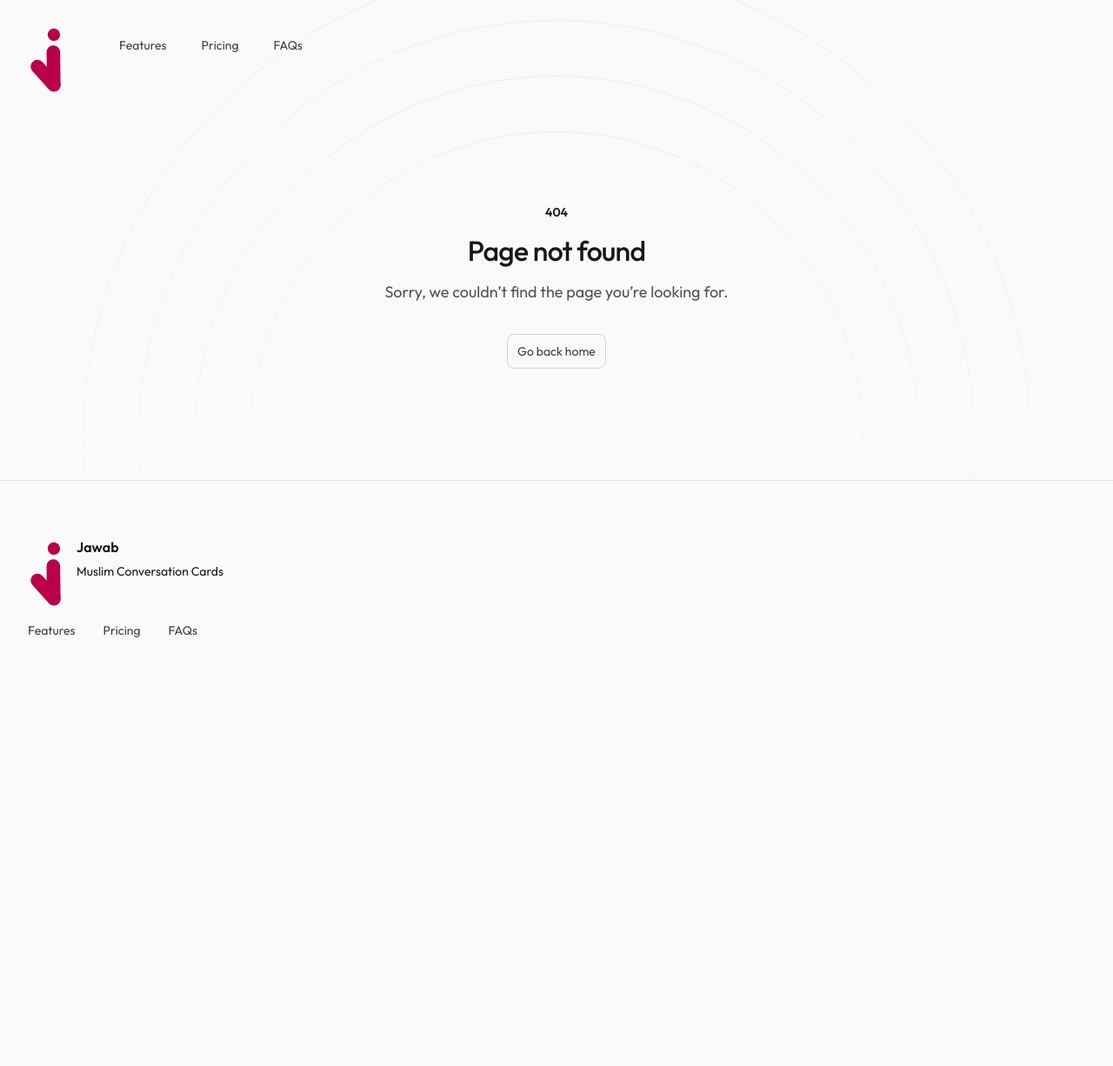
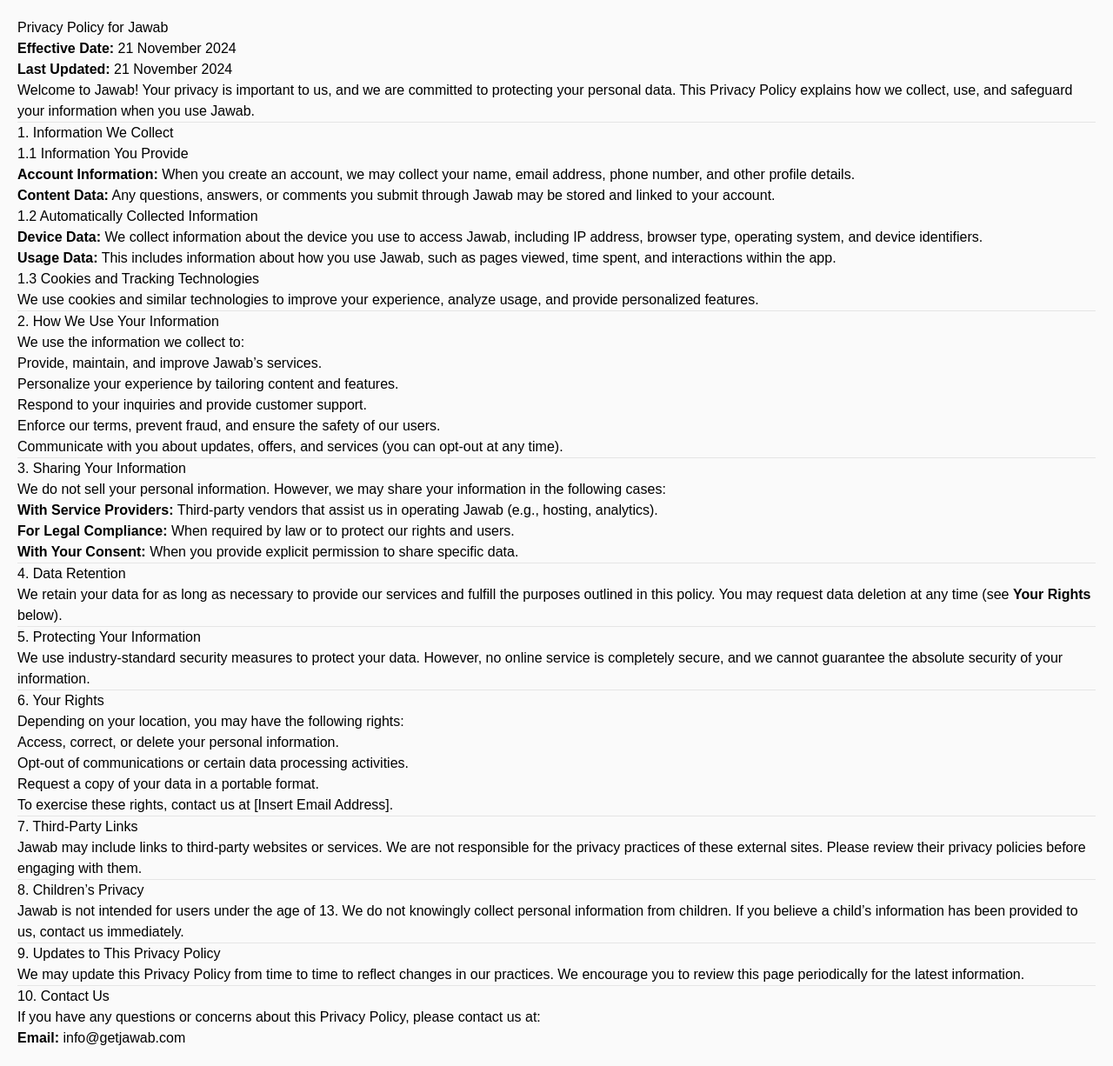
Before and after one commit to abbasldn/jawab-home, a Next.js app: page /privacy in a window 1280 px wide. Before the commit this address had no page. Shown: the whole page at 87% size. Before the commit the page ends 1049 px from the top, so only its background shows below. Built offline with nearby package versions, Linux system fonts and the light colour scheme.

Commit message:
Adding pRiVaCy

```diff
--- /dev/null
+++ b/src/app/privacy/page.tsx
@@ -0,0 +1,140 @@
+import React from 'react'
+
+const PrivacyPolicy = () => {
+  return (
+    <div style={{ padding: '20px', fontFamily: 'Arial, sans-serif' }}>
+      <h1>Privacy Policy for Jawab</h1>
+      <p>
+        <strong>Effective Date:</strong> 21 November 2024 <br />
+        <strong>Last Updated:</strong> 21 November 2024
+      </p>
+      <p>
+        Welcome to Jawab! Your privacy is important to us, and we are committed
+        to protecting your personal data. This Privacy Policy explains how we
+        collect, use, and safeguard your information when you use Jawab.
+      </p>
+      <hr />
+      <h2>1. Information We Collect</h2>
+      <h3>1.1 Information You Provide</h3>
+      <ul>
+        <li>
+          <strong>Account Information:</strong> When you create an account, we
+          may collect your name, email address, phone number, and other profile
+          details.
+        </li>
+        <li>
+          <strong>Content Data:</strong> Any questions, answers, or comments you
+          submit through Jawab may be stored and linked to your account.
+        </li>
+      </ul>
+      <h3>1.2 Automatically Collected Information</h3>
+      <ul>
+        <li>
+          <strong>Device Data:</strong> We collect information about the device
+          you use to access Jawab, including IP address, browser type, operating
+          system, and device identifiers.
+        </li>
+        <li>
+          <strong>Usage Data:</strong> This includes information about how you
+          use Jawab, such as pages viewed, time spent, and interactions within
+          the app.
+        </li>
+      </ul>
+      <h3>1.3 Cookies and Tracking Technologies</h3>
+      <p>
+        We use cookies and similar technologies to improve your experience,
+        analyze usage, and provide personalized features.
+      </p>
+      <hr />
+      <h2>2. How We Use Your Information</h2>
+      <p>We use the information we collect to:</p>
+      <ol>
+        <li>Provide, maintain, and improve Jawab’s services.</li>
+        <li>Personalize your experience by tailoring content and features.</li>
+        <li>Respond to your inquiries and provide customer support.</li>
+        <li>
+          Enforce our terms, prevent fraud, and ensure the safety of our users.
+        </li>
+        <li>
+          Communicate with you about updates, offers, and services (you can
+          opt-out at any time).
+        </li>
+      </ol>
+      <hr />
+      <h2>3. Sharing Your Information</h2>
+      <p>
+        We do not sell your personal information. However, we may share your
+        information in the following cases:
+      </p>
+      <ul>
+        <li>
+          <strong>With Service Providers:</strong> Third-party vendors that
+          assist us in operating Jawab (e.g., hosting, analytics).
+        </li>
+        <li>
+          <strong>For Legal Compliance:</strong> When required by law or to
+          protect our rights and users.
+        </li>
+        <li>
+          <strong>With Your Consent:</strong> When you provide explicit
+          permission to share specific data.
+        </li>
+      </ul>
+      <hr />
+      <h2>4. Data Retention</h2>
+      <p>
+        We retain your data for as long as necessary to provide our services and
+        fulfill the purposes outlined in this policy. You may request data
+        deletion at any time (see <strong>Your Rights</strong> below).
+      </p>
+      <hr />
+      <h2>5. Protecting Your Information</h2>
+      <p>
+        We use industry-standard security measures to protect your data.
+        However, no online service is completely secure, and we cannot guarantee
+        the absolute security of your information.
+      </p>
+      <hr />
+      <h2>6. Your Rights</h2>
+      <p>Depending on your location, you may have the following rights:</p>
+      <ul>
+        <li>Access, correct, or delete your personal information.</li>
+        <li>
+          Opt-out of communications or certain data processing activities.
+        </li>
+        <li>Request a copy of your data in a portable format.</li>
+      </ul>
+      <p>To exercise these rights, contact us at [Insert Email Address].</p>
+      <hr />
+      <h2>7. Third-Party Links</h2>
+      <p>
+        Jawab may include links to third-party websites or services. We are not
+        responsible for the privacy practices of these external sites. Please
+        review their privacy policies before engaging with them.
+      </p>
+      <hr />
+      <h2>8. Children’s Privacy</h2>
+      <p>
+        Jawab is not intended for users under the age of 13. We do not knowingly
+        collect personal information from children. If you believe a child’s
+        information has been provided to us, contact us immediately.
+      </p>
+      <hr />
+      <h2>9. Updates to This Privacy Policy</h2>
+      <p>
+        We may update this Privacy Policy from time to time to reflect changes
+        in our practices. We encourage you to review this page periodically for
+        the latest information.
+      </p>
+      <hr />
+      <h2>10. Contact Us</h2>
+      <p>
+        If you have any questions or concerns about this Privacy Policy, please
+        contact us at: <br />
+        <strong>Email:</strong> info@getjawab.com <br />
+      </p>
+    </div>
+  )
+}
+
+export default PrivacyPolicy
--- a/src/components/Footer.tsx
+++ b/src/components/Footer.tsx
@@ -35,6 +35,7 @@ export function Footer() {
             </div>
             <nav className="mt-11 flex gap-8">
               <NavLinks />
+              <Link href="/privacy">Privacy Policy</Link>
             </nav>
           </div>
         </div>
```
